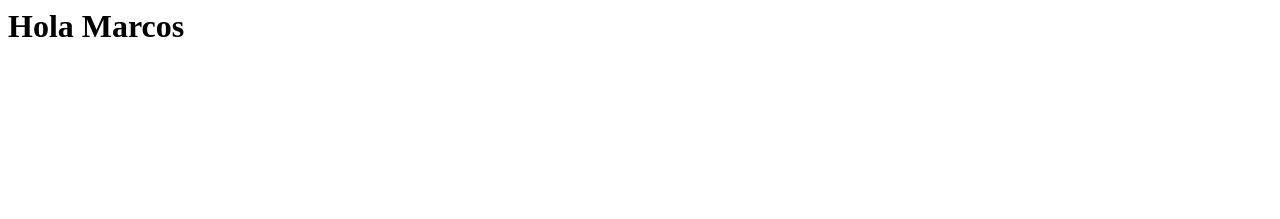
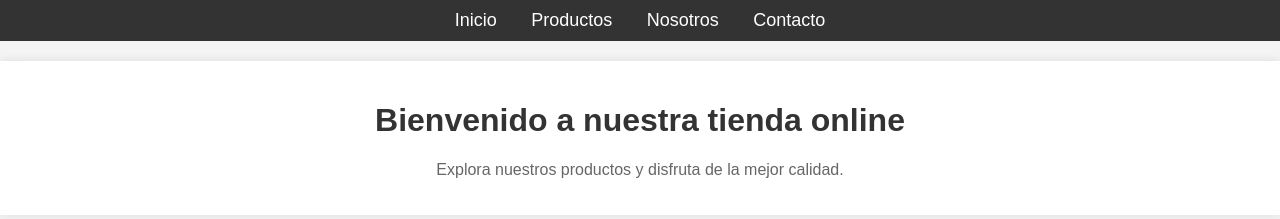
Before and after one commit to marcoshacks/webmarcos, a plain HTML site: page index.html in a window 1280 px wide. Drawn offline with Linux system fonts and the light colour scheme.

Commit message:
Pagina web terminada

```diff
--- /dev/null
+++ b/estilo.css
@@ -0,0 +1,42 @@
+body {
+    font-family: Arial, sans-serif;
+    margin: 0;
+    padding: 0;
+    text-align: center;
+    background-color: #f4f4f4;
+}
+
+nav {
+    background-color: #333;
+    padding: 10px;
+    text-align: center;
+}
+
+nav a {
+    color: white;
+    text-decoration: none;
+    margin: 0 15px;
+    font-size: 18px;
+    transition: background-color 0.3s;
+}
+
+nav a:hover {
+    background-color: #555;
+    padding: 5px;
+}
+
+.content {
+    padding: 20px;
+    background-color: white;
+    margin-top: 20px;
+    box-shadow: 0px 0px 10px rgba(0, 0, 0, 0.1);
+}
+
+h1 {
+    color: #333;
+}
+
+p {
+    color: #666;
+    font-size: 16px;
+}
--- a/index.html
+++ b/index.html
@@ -1 +1,21 @@
-<h1>Hola Marcos</h1>
+<!DOCTYPE html>
+<html lang="es">
+<head>
+    <meta charset="UTF-8">
+    <meta name="viewport" content="width=device-width, initial-scale=1.0">
+    <title>Tienda Online</title>
+    <link rel="stylesheet" href="estilo.css">
+</head>
+<body>
+    <nav>
+        <a href="#inicio">Inicio</a>
+        <a href="#productos">Productos</a>
+        <a href="#nosotros">Nosotros</a>
+        <a href="#contacto">Contacto</a>
+    </nav>
+    <div class="content">
+        <h1>Bienvenido a nuestra tienda online</h1>
+        <p>Explora nuestros productos y disfruta de la mejor calidad.</p>
+    </div>
+</body>
+</html>
```
